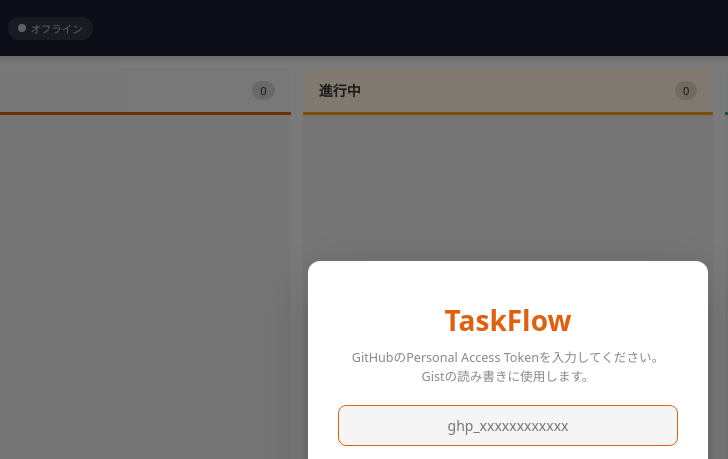
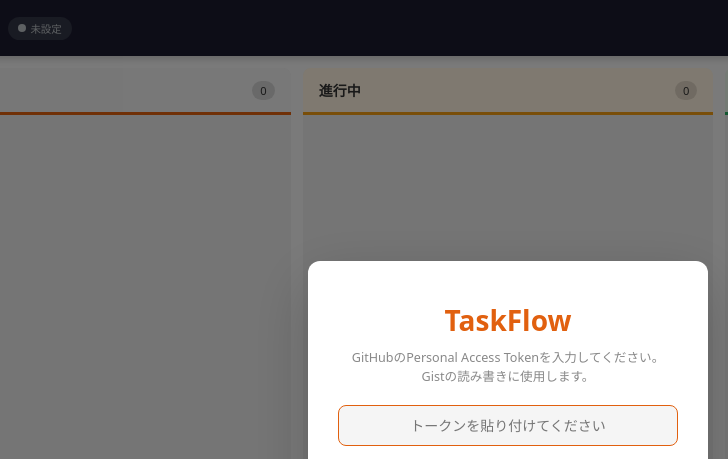
Before and after one commit to hakuto-t/taskflow, a plain HTML site: page index.html in a window 1280 px wide. Shown: the top 459 px of the page, 132-860 px from the left. Drawn offline with Linux system fonts and the light colour scheme.

Commit message:
Fix: setup screen UX improvements

```diff
--- a/index.html
+++ b/index.html
@@ -310,7 +310,7 @@
       <div class="logo-big">TaskFlow</div>
       <p>GitHubのPersonal Access Tokenを入力してください。<br>Gistの読み書きに使用します。</p>
       <div class="form-group">
-        <input type="password" id="setupToken" placeholder="ghp_xxxxxxxxxxxx" style="text-align:center">
+        <input type="text" id="setupToken" placeholder="トークンを貼り付けてください" style="text-align:center">
       </div>
       <button class="btn btn-primary" id="setupSave" style="width:100%">設定を保存</button>
     </div>
@@ -1106,6 +1106,8 @@
 
   // Init
   if (!getToken()) {
+    setSyncStatus('offline');
+    document.getElementById('syncText').textContent = '未設定';
     showSetup();
   } else {
     sync();
```
